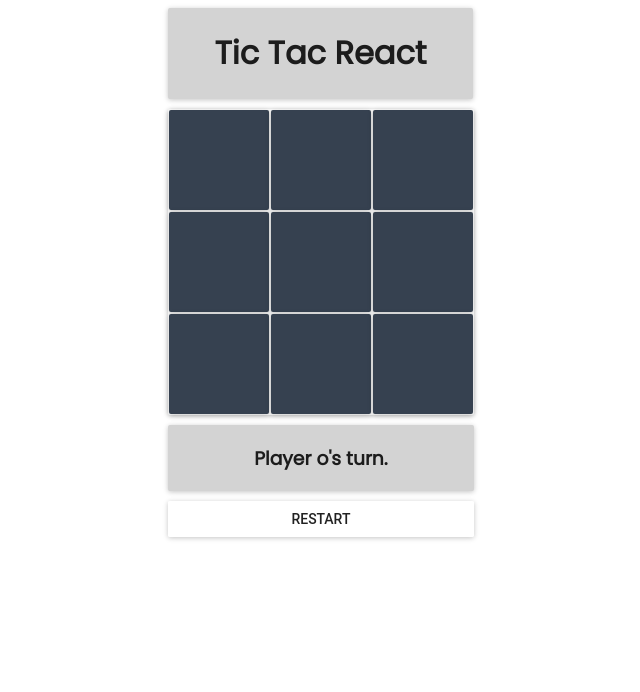
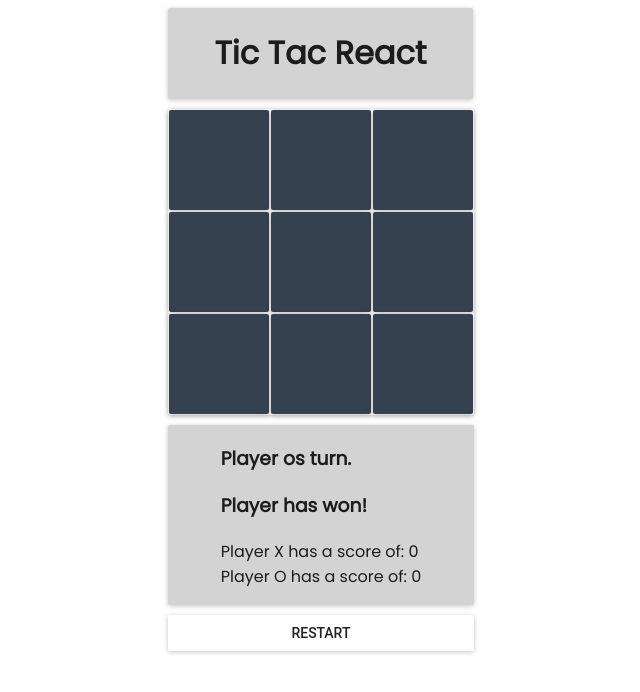
Before and after one commit to Stefanouweneel/Tic-Tac-Toe-React, a React app: page / in a window 1280 px wide. Shown: the top 692 px of the page, without its empty margins (319-959 px from the left). Built offline with nearby package versions, Linux system fonts and the light colour scheme; the HTML template or start-up script is replaced by a standard one.

Commit message:
Add score tracker

```diff
--- a/src/components/Game.js
+++ b/src/components/Game.js
@@ -28,6 +28,8 @@ class Game extends React.Component {
       ],
       turn: 'o',
       winner: '',
+      scoreO: 0,
+      scoreX: 0,
     };
   }
 
@@ -44,7 +46,7 @@ class Game extends React.Component {
         (t[2] === 'o' && t[4] === 'o' && t[6] === 'o')) {
 
         return 'o';
-      }
+    }
 
     if ((t[0] === 'x' && t[1] === 'x' && t[2] === 'x') ||
         (t[3] === 'x' && t[4] === 'x' && t[5] === 'x') ||
@@ -56,7 +58,8 @@ class Game extends React.Component {
         (t[2] === 'x' && t[4] === 'x' && t[6] === 'x')) {
 
         return 'x';
-        }
+    }
+    this.plusOne();
   }
 
   playerClick(position) {
@@ -76,6 +79,22 @@ class Game extends React.Component {
     console.log(tiles)
     console.log(player)
     console.log(position)
+    console.log(winner)
+  }
+
+  plusOne() {
+    let winner = this.state.winner;
+
+      if (winner === 'o') {
+        this.setState({
+          scoreO: this.state.scoreO + 1
+        });
+      }
+      if (winner === 'x') {
+        this.setState({
+          scoreX: this.state.scoreX + 1
+        });
+      }
   }
 
   resetGame(event) {
@@ -99,15 +118,15 @@ class Game extends React.Component {
           <div>
             { this.state.tiles.map((tile,position) => {
                 return (
-                  <Tile player={tile} key={position} position={position} turn={this.state.turn} playerClick={this.playerClick.bind(this)} />
+                  <Tile player={tile} key={position} position={position} turn={ this.state.turn } playerClick={ this.playerClick.bind(this) } />
                 );
               })
             }
           </div>
         </Card>
-        <Score turn={this.state.turn} winner={this.state.winner} />
+        <Score turn={ this.state.turn } scoreO={ this.state.scoreO } scoreX={ this.state.scoreX } winner={ this.state.winner }/>
         <div>
-          <RaisedButton label="Restart" fullWidth={true} style={buttonStyle} onClick={this.resetGame.bind(this)} />
+          <RaisedButton label="Restart" fullWidth={true} style={buttonStyle} onClick={ this.resetGame.bind(this) } />
         </div>
       </div>
     );
--- a/src/components/Score.js
+++ b/src/components/Score.js
@@ -11,22 +11,17 @@ const style = {
 }
 
 class Score extends React.Component {
+
   render() {
-    if (this.props.winner === 'o' || this.props.winner === 'x') {
-      return (
-        <Card style={style}>
-          <h3>Player {this.props.winner} won!</h3>
-        </Card>
-      );
-    }
-    else {
-      return (
-        <Card style={style}>
-          <h3>Player {this.props.turn}'s turn.</h3>
-        </Card>
-      );
-    }
-    }
+    return (
+      <Card style={style}>
+        <h3>Player { this.props.turn }s turn.</h3>
+        <h3>Player { this.props.winner } has won!</h3>
+        <p>Player X has a score of: { this.props.scoreO } <br />
+        Player O has a score of: { this.props.scoreX }</p>
+      </Card>
+    );
+  }
 }
 
 export default Score;
--- a/src/components/Tile.js
+++ b/src/components/Tile.js
@@ -25,8 +25,8 @@ class Tile extends React.Component {
   render() {
     return (
       <div>
-        <Paper style={style} zDepth={1} position={this.props.position} onClick={this.clickHandler.bind(this)} >
-        {this.props.player}
+        <Paper style={style} zDepth={1} position={ this.props.position } onClick={ this.clickHandler.bind(this) }>
+          { this.props.player }
         </Paper>
       </div>
     );
```
